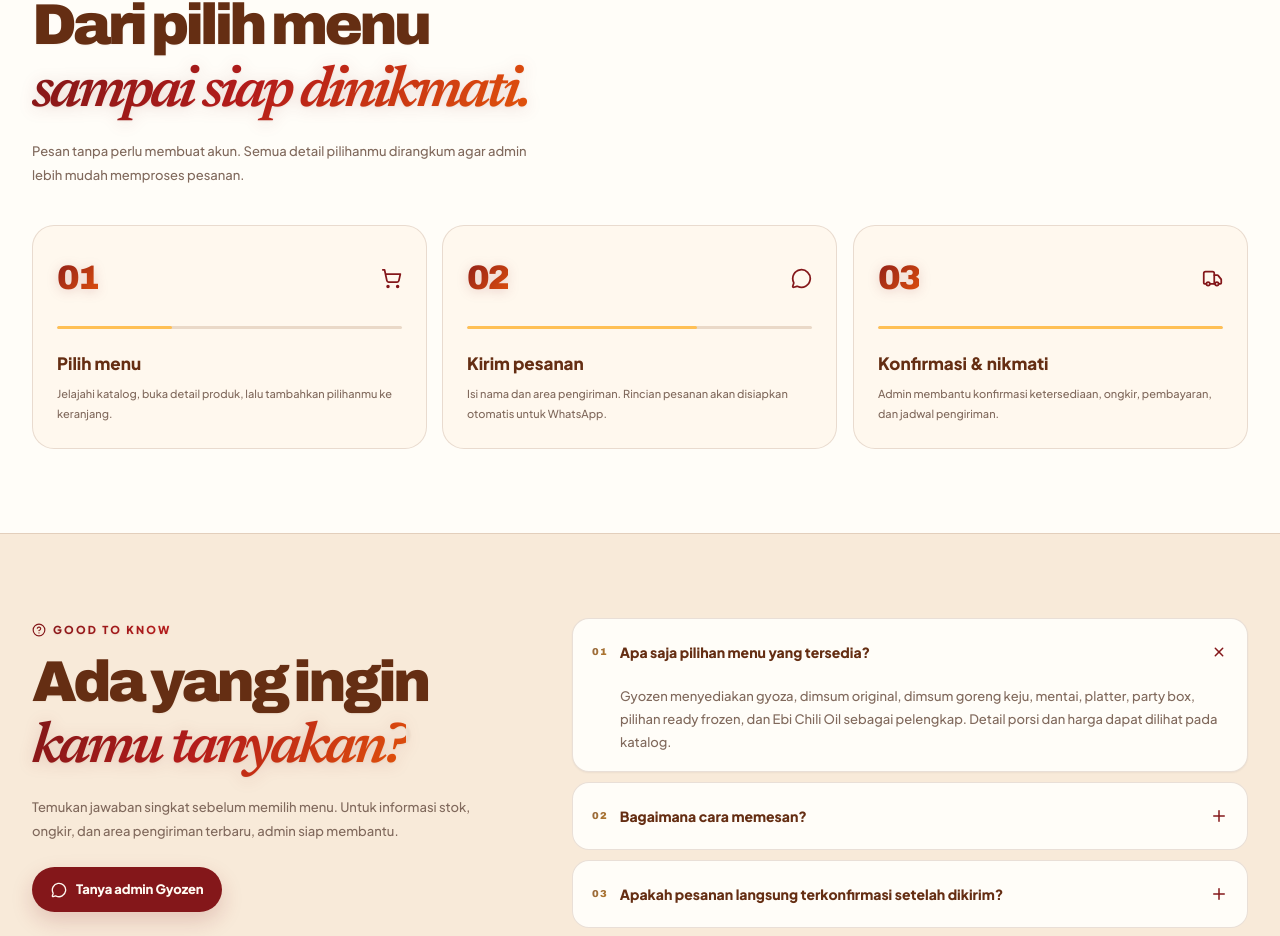
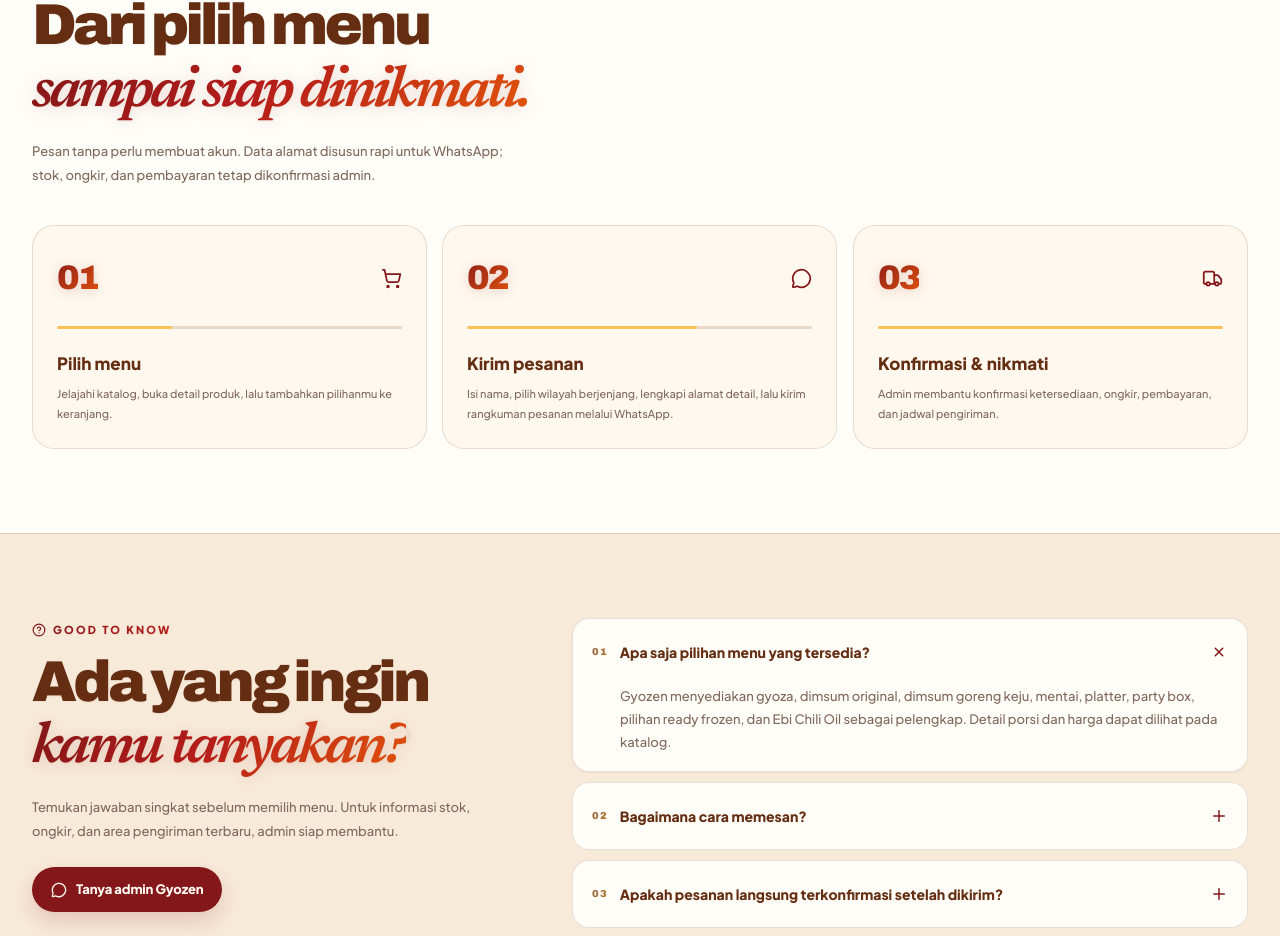
Before and after one commit to arsepladisar08-lab/LP-Dimsum-Gyoza, a React (Vite) app: page / in a window 1280 px wide. Shown: the part 4733-5669 px from the top of the page. Built offline with nearby package versions, Linux system fonts and the light colour scheme.

Commit message:
content: explain the updated address and order confirmation flow

```diff
--- a/src/components/Steps.tsx
+++ b/src/components/Steps.tsx
@@ -3,7 +3,7 @@
 
 const steps = [
   { number:'01', icon:ShoppingCart, title:'Pilih menu', copy:'Jelajahi katalog, buka detail produk, lalu tambahkan pilihanmu ke keranjang.' },
-  { number:'02', icon:MessageCircle, title:'Kirim pesanan', copy:'Isi nama dan area pengiriman. Rincian pesanan akan disiapkan otomatis untuk WhatsApp.' },
+  { number:'02', icon:MessageCircle, title:'Kirim pesanan', copy:'Isi nama, pilih wilayah berjenjang, lengkapi alamat detail, lalu kirim rangkuman pesanan melalui WhatsApp.' },
   { number:'03', icon:Truck, title:'Konfirmasi & nikmati', copy:'Admin membantu konfirmasi ketersediaan, ongkir, pembayaran, dan jadwal pengiriman.' }
 ];
 
@@ -19,7 +19,7 @@
               <em>sampai siap dinikmati.</em>
             </span>
           </h2>
-          <p className="section-intro">Pesan tanpa perlu membuat akun. Semua detail pilihanmu dirangkum agar admin lebih mudah memproses pesanan.</p>
+          <p className="section-intro">Pesan tanpa perlu membuat akun. Data alamat disusun rapi untuk WhatsApp; stok, ongkir, dan pembayaran tetap dikonfirmasi admin.</p>
         </div>
       </div>
       <div className="steps-grid">
```
